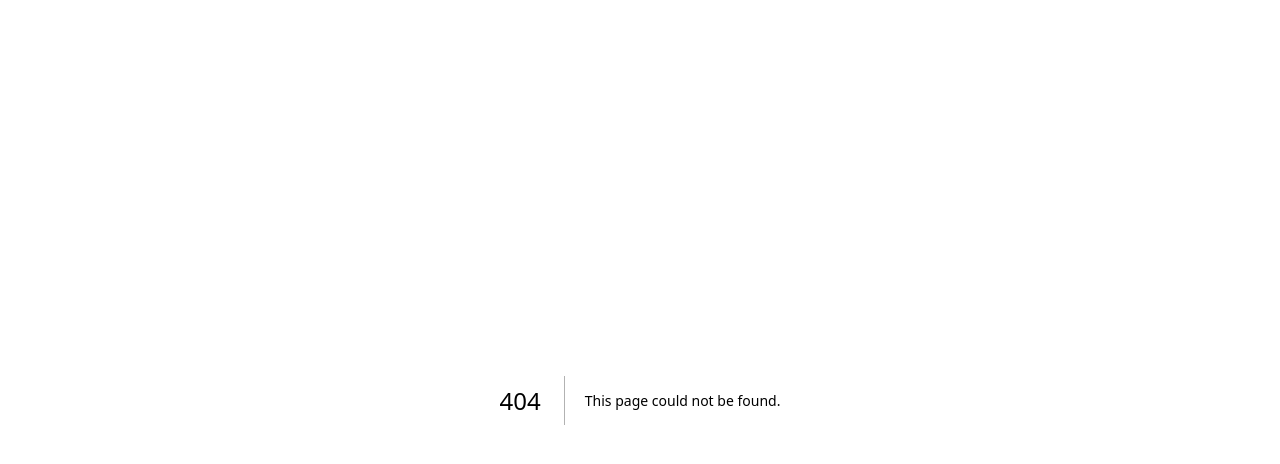
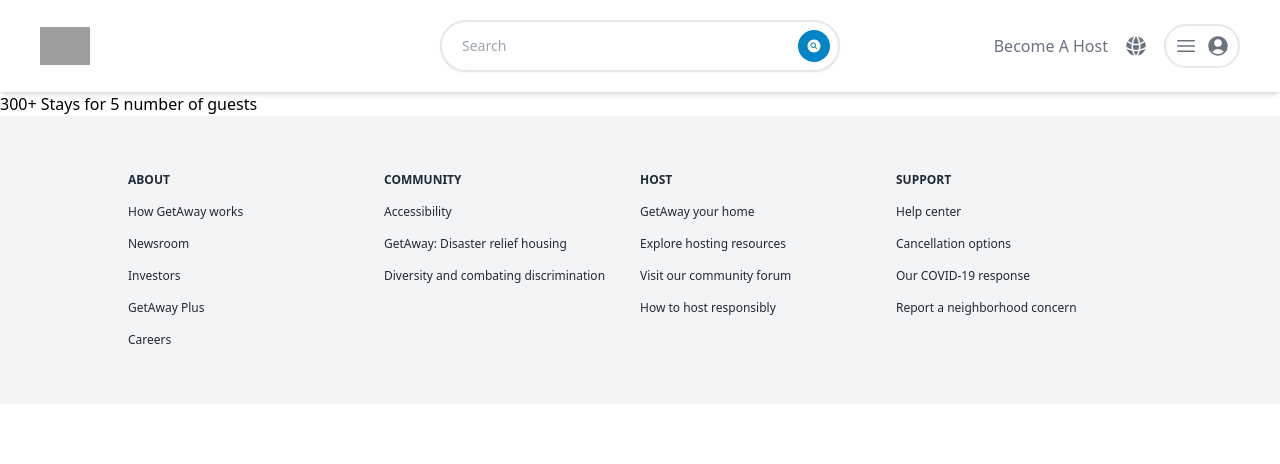
Before and after one commit to hopesunknown/airbnb-getaway, a Next.js app: page /search in a window 1280 px wide. Before the commit this address had no page. Shown: the top 464 px of the page. Built offline with nearby package versions, Linux system fonts and the light colour scheme; grey boxes are pictures that could not be loaded.

Commit message:
Created page that the user sees after making a search. This page has imported the reusuable Header and Footer components, as well as skeleton basic layout for the Search results.

```diff
--- /dev/null
+++ b/pages/search.tsx
@@ -0,0 +1,20 @@
+import Header from './../components/Header.jsx';
+import Footer from './../components/Footer.jsx';
+
+type Props = {};
+
+const Search = (props: Props) => {
+  return (
+    <div>
+      <Header />
+      <main className='flex'>
+        <section>
+          <p>300+ Stays for 5 number of guests</p>
+        </section>
+      </main>
+      <Footer />
+    </div>
+  )
+}
+
+export default Search;
```
